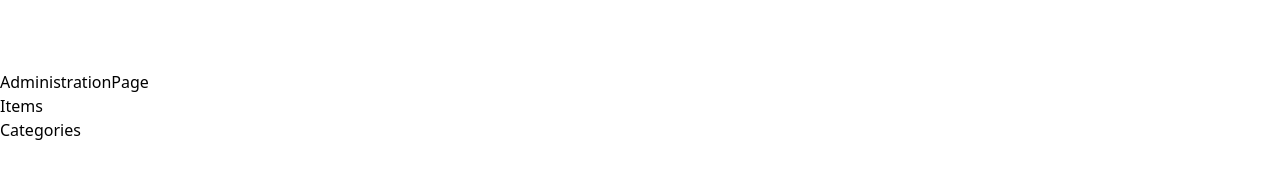
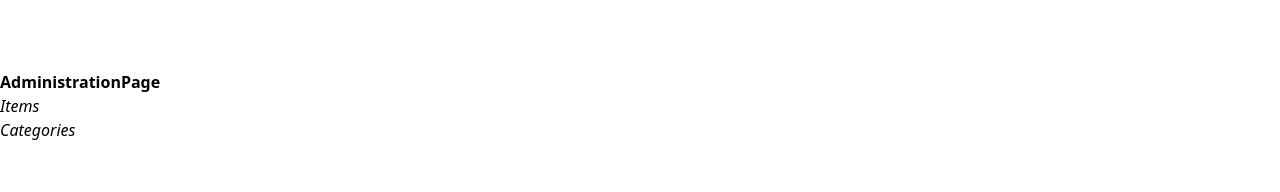
Before and after one commit to J44B/siebensachen-frontend, a React (Vite) app: page /administration in a window 1280 px wide. Shown: the part 295-487 px from the top of the page. Built offline with nearby package versions, Linux system fonts and the light colour scheme.

Commit message:
added figtree as custom font, tested in texts of the pages

```diff
--- a/src/index.css
+++ b/src/index.css
@@ -2,8 +2,12 @@
 @tailwind components;
 @tailwind utilities;
 
+@layer base {
     @font-face {
         font-family: 'Figtree';
+        font-style: regular;
+        font-weight: 400;
+        font-display: swap;
         src: url('../static/fonts/Figtree-Regular.woff') format('woff');
     }
 
@@ -21,3 +25,4 @@
         font-family: 'Figtree';
         src: url('../static/fonts/Figtree-Italic.woff') format('woff');
     }
+}
--- a/src/pages/AdministrationPage.jsx
+++ b/src/pages/AdministrationPage.jsx
@@ -1,10 +1,10 @@
 function AdministrationPage() {
     return (
         <>
-            <h1>AdministrationPage</h1>
+            <h1 className="font-bold">AdministrationPage</h1>
             <ul>
-                <p>Items</p>
-                <p>Categories</p>
+                <p className="italic">Items</p>
+                <p className="italic">Categories</p>
             </ul>
         </>
     );
--- a/src/pages/CategoriesPage.jsx
+++ b/src/pages/CategoriesPage.jsx
@@ -1,5 +1,5 @@
 function CategoriesPage() {
-    return <h1>CategoriesPage</h1>;
+    return <h1 className="font-bold">CategoriesPage</h1>;
 }
 
 export default CategoriesPage;
--- a/src/pages/CreateEventPage.jsx
+++ b/src/pages/CreateEventPage.jsx
@@ -1,5 +1,5 @@
 function CreateEventPage() {
-    return <h1>CreateEventPage</h1>;
+    return <h1 className="font-bold">CreateEventPage</h1>;
 }
 
 export default CreateEventPage;
--- a/src/pages/EventPage.jsx
+++ b/src/pages/EventPage.jsx
@@ -1,5 +1,5 @@
 function EventPage() {
-    return <h1>EventPage</h1>;
+    return <h1 className="font-bold">EventPage</h1>;
 }
 
 export default EventPage;
--- a/src/pages/HomePage.jsx
+++ b/src/pages/HomePage.jsx
@@ -1,5 +1,5 @@
 function HomePage() {
-    return <h1>HomePage</h1>;
+    return <h1 className="font-bold">HomePage</h1>;
 }
 
 export default HomePage;
--- a/src/pages/ItemsPage.jsx
+++ b/src/pages/ItemsPage.jsx
@@ -1,5 +1,5 @@
 function ItemsPage() {
-    return <h1>ItemsPage</h1>;
+    return <h1 className="font-bold">ItemsPage</h1>;
 }
 
 export default ItemsPage;
--- a/tailwind.config.js
+++ b/tailwind.config.js
@@ -4,7 +4,7 @@ export default {
     theme: {
         extend: {
             fontFamily: {
-                Figtree: ['Figtree', 'sans-serif'],
+                display: ['Figtree, sans serif'],
             },
         },
         plugins: [],
```
Lines whose indentation alone changed are shown as unchanged.
